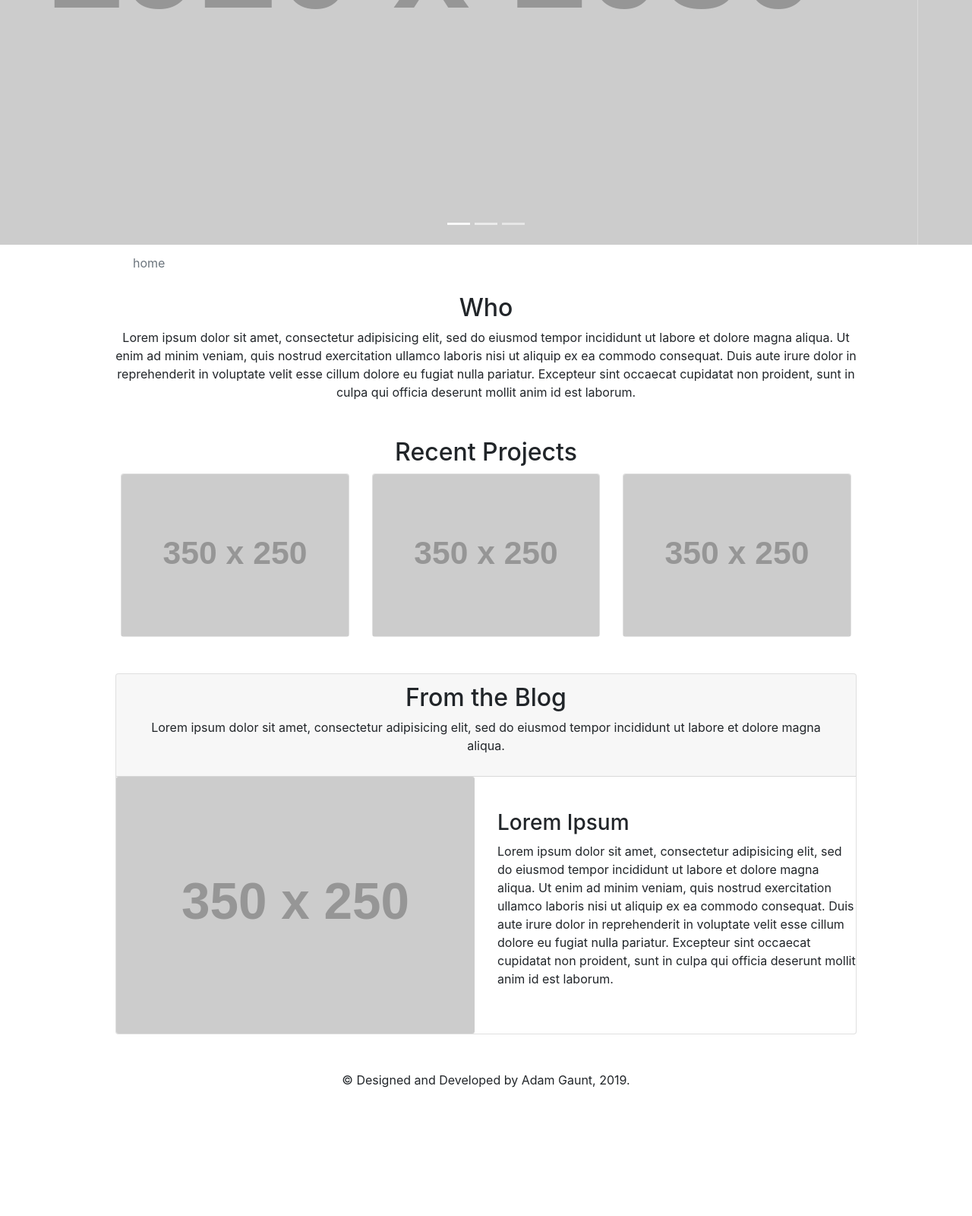
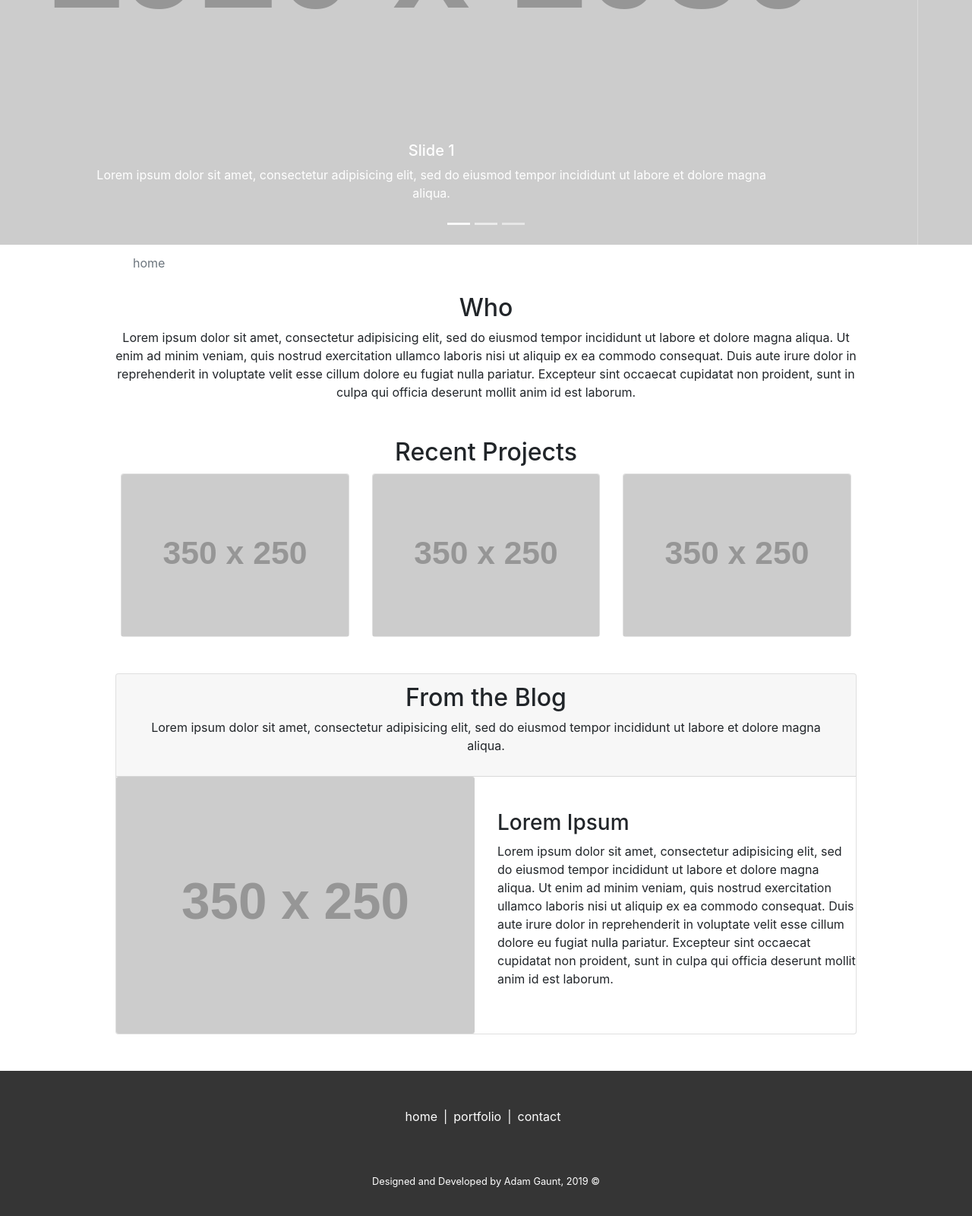
Before and after one commit to AdamMGaunt/website-2018, a website: page main.html in a window 1280 px wide. Shown: the part 398-1998 px from the top of the page at 76% size. Before the commit the page ends 1847 px from the top, so only its background shows below. Drawn offline with nearby package versions, Linux system fonts and the light colour scheme; placeholder pictures from the web are drawn by us.

Commit message:
Added new footer to pages

```diff
--- a/main.html
+++ b/main.html
@@ -18,7 +18,7 @@
   </head>
   <body>
 
-    <nav class="navbar fixed-top navbar-expand-lg navbar-dark bg-dark">
+    <nav class="navbar fixed-top navbar-expand-lg navbar-dark bg-navbar">
       <a class="navbar-brand" href="#">
         <img src="images/favicon.png" alt="logo" class="img-fluid d-inline-block align-top">&nbsp;&nbsp; Adam Gaunt
       </a>
@@ -51,12 +51,24 @@
           <div class="carousel-inner">
             <div class="carousel-item active">
               <img class="d-block w-100" src="https://via.placeholder.com/1920x1080" alt="First slide">
+              <div class="carousel-caption d-none d-md-block">
+                <h5>Slide 1</h5>
+                <p>Lorem ipsum dolor sit amet, consectetur adipisicing elit, sed do eiusmod tempor incididunt ut labore et dolore magna aliqua.</p>
+              </div>
             </div>
             <div class="carousel-item">
               <img class="d-block w-100" src="https://via.placeholder.com/1920x1080" alt="Second slide">
+              <div class="carousel-caption d-none d-md-block">
+                <h5>Slide 2</h5>
+                <p>Lorem ipsum dolor sit amet, consectetur adipisicing elit, sed do eiusmod tempor incididunt ut labore et dolore magna aliqua.</p>
+              </div>
             </div>
             <div class="carousel-item">
               <img class="d-block w-100" src="https://via.placeholder.com/1920x1080" alt="Third slide">
+              <div class="carousel-caption d-none d-md-block">
+                <h5>Slide 3</h5>
+                <p>Lorem ipsum dolor sit amet, consectetur adipisicing elit, sed do eiusmod tempor incididunt ut labore et dolore magna aliqua.</p>
+              </div>
             </div>
           </div>
           <a class="carousel-control-prev" href="#carouselExampleIndicators" role="button" data-slide="prev">
@@ -69,14 +81,7 @@
           </a>
         </div>
       </section>
-      <!-- <section>
-        <div class="jumbotron mt-5 mb-0 feature">
-          <div class="container text-white">
-            <h1>Adam Gaunt</h1>
-            <h5>Lorem ipsum dolor sit amet, consectetur adipisicing elit, sed do eiusmod tempor incididunt ut labore et dolore magna aliqua.</h5>
-          </div>
-        </div>
-      </section> -->
+
       <section>
         <div class="container">
           <nav aria-label="breadcrumb">
@@ -128,10 +133,10 @@
             <p>Lorem ipsum dolor sit amet, consectetur adipisicing elit, sed do eiusmod tempor incididunt ut labore et dolore magna aliqua.</p>
           </div>
           <div class="car-body d-flex align-items-center row">
-            <div class="col-6">
+            <div class="col-12 col-md-6">
               <img class="card-img img-fluid" src="https://via.placeholder.com/350x250" alt="placeholder">
             </div>
-            <div class="col-6">
+            <div class="col-12 col-md-6">
               <h3>Lorem Ipsum</h3>
               <p>Lorem ipsum dolor sit amet, consectetur adipisicing elit, sed do eiusmod tempor incididunt ut labore et dolore magna aliqua. Ut enim ad minim veniam, quis nostrud exercitation ullamco laboris nisi ut aliquip ex ea commodo consequat. Duis aute irure dolor in reprehenderit in voluptate velit esse cillum dolore eu fugiat nulla pariatur. Excepteur sint occaecat cupidatat non proident, sunt in culpa qui officia deserunt mollit anim id est laborum.</p>
             </div>
@@ -139,8 +144,32 @@
       </div>
     </section>
 
-    <footer>
-      <p class="copyright my-3 text-center">&copy; Designed and Developed by Adam Gaunt, 2019.</p>
+    <footer class="bg-navbar text-white py-5">
+      <section>
+        <div class="container">
+          <!-- Footer navigation -->
+          <div class="ml-auto pr-2 text-center d-flex justify-content-center">
+            <div class="px-2">
+              <a class="text-white" href="main.html">home</a>
+            </div>
+            <span>|</span>
+            <div class="px-2">
+              <a class="text-white" href="portfolio.html">portfolio</a>
+            </div>
+            <span>|</span>
+            <div class="px-2">
+              <a class="text-white" href="contact.html">contact</a>
+            </div>
+          </div>
+        </div>
+      </section>
+      <section>
+        <div class="container">
+          <div class="col-12">
+            <p class="copyright mt-3 text-center pt-5">Designed and Developed by Adam Gaunt, 2019 &copy;</p>
+          </div>
+        </div>
+      </section>
     </footer>
     <script src="https://code.jquery.com/jquery-3.2.1.slim.min.js" integrity="sha384-KJ3o2DKtIkvYIK3UENzmM7KCkRr/rE9/Qpg6aAZGJwFDMVNA/GpGFF93hXpG5KkN" crossorigin="anonymous"></script>
     <script src="https://cdnjs.cloudflare.com/ajax/libs/popper.js/1.12.9/umd/popper.min.js" integrity="sha384-ApNbgh9B+Y1QKtv3Rn7W3mgPxhU9K/ScQsAP7hUibX39j7fakFPskvXusvfa0b4Q" crossorigin="anonymous"></script>
--- a/scss/_layout.scss
+++ b/scss/_layout.scss
@@ -1,4 +1,18 @@
 // Layout
+// Design
+
+/*
+$flax
+$olivine
+$ming
+$purple-taupe
+$red-orange
+*/
+
+.bg-navbar {
+  background-color: $jet;
+}
+
 .container {
   max-width: 992px;
   margin: 0 auto;
@@ -10,3 +24,7 @@
   background-position: center;
   background-size: cover;
 }
+
+.copyright {
+  font-size: 0.8rem;
+}
```
Also changed, not shown: contact.html (+26 -2 lines), portfolio.html (+26 -2 lines), css/styles.css.
